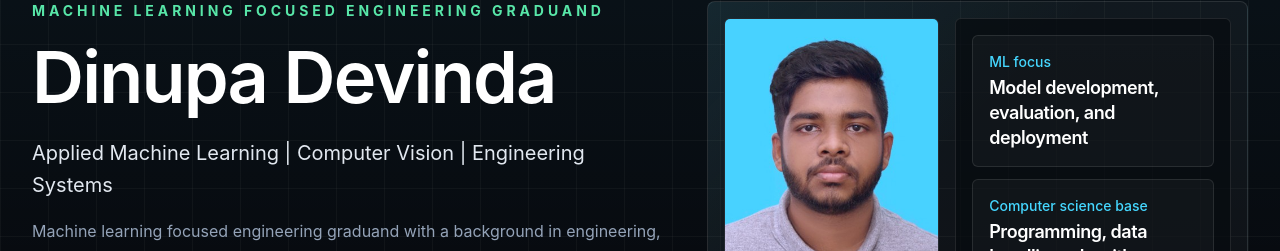
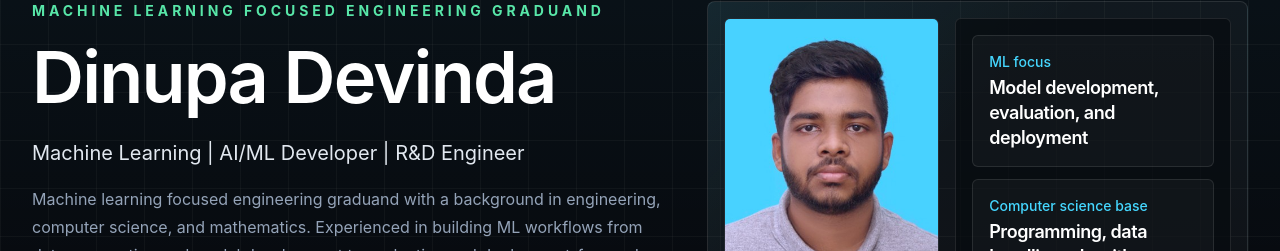
Before and after one commit to Dinuxd/dinupadevinda.com, a Next.js app: page / in a window 1280 px wide. Shown: the part 148-399 px from the top of the page. Built offline with nearby package versions, Linux system fonts and the light colour scheme; no server answers.

Commit message:
Update portfolio headline

```diff
--- a/content/profile.ts
+++ b/content/profile.ts
@@ -7,7 +7,7 @@ export const profile = {
   location: "Colombo, Sri Lanka",
   email: "dwmddevinda@gmail.com",
   phone: "+94 75 463 4737",
-  headline: "Applied Machine Learning | Computer Vision | Engineering Systems",
+  headline: "Machine Learning | AI/ML Developer | R&D Engineer",
   summary:
     "Machine learning focused engineering graduand with a background in engineering, computer science, and mathematics. Experienced in building ML workflows from data preparation and model development to evaluation and deployment-focused implementation. Interested in intelligent, data-driven solutions for engineering and technology problems.",
   links: {
--- a/public/portfolio-chat.json
+++ b/public/portfolio-chat.json
@@ -5,7 +5,7 @@
     "name": "Dinupa Devinda",
     "location": "Colombo, Sri Lanka",
     "role": "Machine Learning Focused Engineering Graduand",
-    "headline": "Applied Machine Learning | Computer Vision | Engineering Systems",
+    "headline": "Machine Learning | AI/ML Developer | R&D Engineer",
     "summary": "Machine learning focused engineering graduand with a background in engineering, computer science, and mathematics. Experienced in building ML workflows from data preparation and model development to evaluation and deployment-focused implementation. Interested in intelligent, data-driven solutions for engineering and technology problems.",
     "contact": {
       "email": "dwmddevinda@gmail.com",
```
